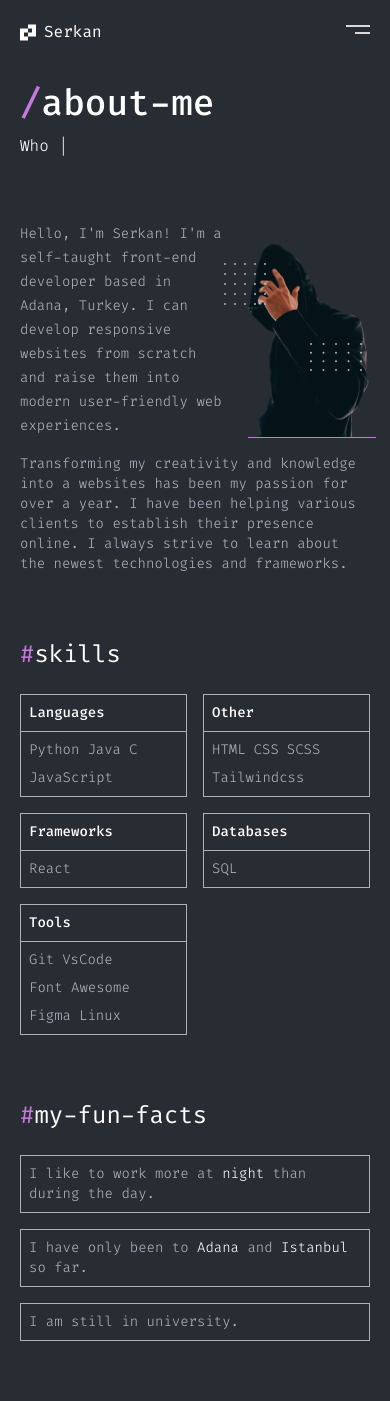
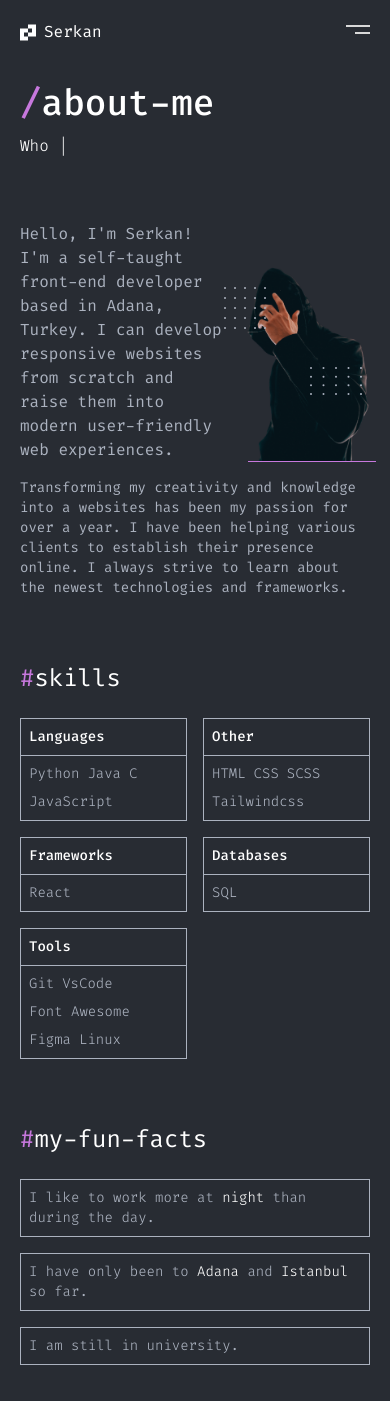
Before and after one commit to serkanursavas/portfolio, a React (Vite) app: page /about in a window 390 px wide. Before the commit the page ends 1377 px from the top, so only its background shows below. Built offline with nearby package versions, Linux system fonts and the light colour scheme.

Commit message:
corrections of other pages

```diff
--- a/src/components/Footer.jsx
+++ b/src/components/Footer.jsx
@@ -6,7 +6,7 @@ import AnimatedPage from './UI/AnimatedPage'
 const Footer = () => {
   return (
     <AnimatedPage>
-      <div className="hidden sm:block border-t-[1px] border-grey w-full z-20 relative bg-background">
+      <div className="hidden sm:block border-t-[1px] border-grey w-full z-20 relative bg-background text-sm">
         <div className="px-40 py-8 text-white">
           <div className="flex justify-between">
             <div>
--- a/src/pages/About.jsx
+++ b/src/pages/About.jsx
@@ -13,10 +13,10 @@ const About = () => {
         title="about-me"
         subtitle="Who am i?"
       />
-      <div className="sm:grid sm:grid-cols-2 sm:gap-36 sm:mt-10 lg:mt-8">
+      <section className="sm:grid sm:grid-cols-2 sm:gap-36 sm:mt-10 lg:mt-8">
         <div className="sm:flex sm:flex-col sm:justify-center  ">
           <div className="mt-16 sm:mt-0 flex gap-1 justify-between items-end">
-            <p className="basis-3/5 sm:basis-auto leading-6 max-[330px]:text-xs text-grey font-light  text-sm sm:text-base sm:leading-7">
+            <p className="basis-3/5 sm:basis-auto leading-6 max-[330px]:text-xs text-grey sm:text-base sm:leading-7">
               Hello, I'm Serkan! I'm a self-taught front-end developer based in Adana, Turkey. I can develop responsive
               websites from scratch and raise them into modern user-friendly web experiences.
             </p>
@@ -39,7 +39,7 @@ const About = () => {
               <div className="w-32 h-[1px] bg-primary absolute bottom-0 left-4"></div>
             </div>
           </div>
-          <p className="mt-4  text-grey font-light text-sm max-[330px]:text-xs sm:text-base sm:leading-7">
+          <p className="mt-4  text-grey text-sm max-[330px]:text-xs sm:text-base sm:leading-7">
             Transforming my creativity and knowledge into a websites has been my passion for over a year. I have been
             helping various clients to establish their presence online. I always strive to learn about the newest
             technologies and frameworks.
@@ -65,9 +65,9 @@ const About = () => {
             <div className="w-72 h-[1px] bg-primary absolute bottom-0 left-10 lg:left-24 "></div>
           </div>
         </div>
-      </div>
+      </section>
 
-      <div className="mt-16 text-white">
+      <section className="mt-16 text-white">
         <h2 className="text-2xl">
           <span className="text-primary">#</span>skills
         </h2>
@@ -80,8 +80,9 @@ const About = () => {
             />
           ))}
         </div>
-      </div>
-      <div className="mt-16 text-white ">
+      </section>
+
+      <section className="mt-16 text-white ">
         <h2 className="text-2xl">
           <span className="text-primary">#</span>my-fun-facts
         </h2>
@@ -101,7 +102,7 @@ const About = () => {
             <p>I am still in university.</p>
           </div>
         </div>
-      </div>
+      </section>
     </AnimatedPage>
   )
 }
--- a/src/pages/Contacts.jsx
+++ b/src/pages/Contacts.jsx
@@ -22,7 +22,7 @@ const Contacts = () => {
         />
         <div className="max-[375px]:hidden absolute -left-10 -bottom-2 sm:bottom-12 w-[80px] h-[80px] border border-grey"></div>
       </div>
-      <div className="mt-16 text-grey font-light sm:flex sm:gap-36">
+      <div className="mt-16 text-grey sm:flex sm:gap-36">
         <p className="basis-2/5">
           I'm interested in freelance opportunities. However, if you have other request or question, don't hesitate to
           contact me
--- a/src/pages/Home.jsx
+++ b/src/pages/Home.jsx
@@ -84,10 +84,10 @@ const Home = () => {
         <section className="hidden sm:block">
           <div className="mt-36 text-white flex items-center justify-between space-x-4">
             <div className="flex space-x-4 items-center">
-              <p className="font-medium text-[36px]">
+              <h2 className="font-medium text-[36px]">
                 <span className="text-primary">#</span>
                 projects
-              </p>
+              </h2>
               <div className=" w-[510px] h-[1px] bg-primary"></div>
             </div>
             <Link to="/works">
@@ -123,10 +123,10 @@ const Home = () => {
         <section className="hidden sm:block">
           <div className="mt-36 text-white flex items-center justify-between space-x-4">
             <div className="flex space-x-4 items-center">
-              <p className="font-medium text-[36px]">
+              <h2 className="font-medium text-[36px]">
                 <span className="text-primary">#</span>
                 skills
-              </p>
+              </h2>
               <div className=" w-[240px] h-[1px] bg-primary"></div>
             </div>
           </div>
@@ -172,10 +172,10 @@ const Home = () => {
             <div className="basis-2/3 mt-6 space-y-6">
               <div className="mt-16 text-white flex items-center justify-between space-x-4">
                 <div className="flex space-x-4 items-center">
-                  <p className="font-medium text-[36px]">
+                  <h2 className="font-medium text-[36px]">
                     <span className="text-primary">#</span>
                     about-me
-                  </p>
+                  </h2>
                   <div className=" w-[325px] h-[1px] bg-primary"></div>
                 </div>
               </div>
@@ -215,10 +215,10 @@ const Home = () => {
         <section className="hidden sm:block">
           <div className="mt-36 text-white flex items-center justify-between space-x-4">
             <div className="flex space-x-4 items-center">
-              <p className="font-medium text-[36px]">
+              <h2 className="font-medium text-[36px]">
                 <span className="text-primary">#</span>
                 contacts
-              </p>
+              </h2>
               <div className=" w-[125px] h-[1px] bg-primary"></div>
             </div>
           </div>
--- a/src/pages/Works.jsx
+++ b/src/pages/Works.jsx
@@ -16,7 +16,7 @@ const Works = () => {
         <h2 className="text-2xl">
           <span className="text-primary">#</span>complete-apps
         </h2>
-        <div className="mt-10 space-y-6 sm:grid sm:grid-cols-2 sm:space-y-0 sm:gap-10 lg:hidden">
+        <section className="mt-10 space-y-6 sm:grid sm:grid-cols-2 sm:space-y-0 sm:gap-10 lg:hidden">
           {activeProjects.map(project => (
             <ProjectItem
               key={project.id}
@@ -28,8 +28,8 @@ const Works = () => {
               status={project.status}
             />
           ))}
-        </div>
-        <div className="hidden mt-10 space-y-6 lg:grid lg:grid-cols-3 lg:space-y-0 lg:gap-10 ">
+        </section>
+        <section className="hidden mt-10 space-y-6 lg:grid lg:grid-cols-3 lg:space-y-0 lg:gap-10 ">
           {projects.map(project => (
             <ProjectItem
               key={project.id}
@@ -41,7 +41,7 @@ const Works = () => {
               status={project.status}
             />
           ))}
-        </div>
+        </section>
       </div>
     </AnimatedPage>
   )
```
